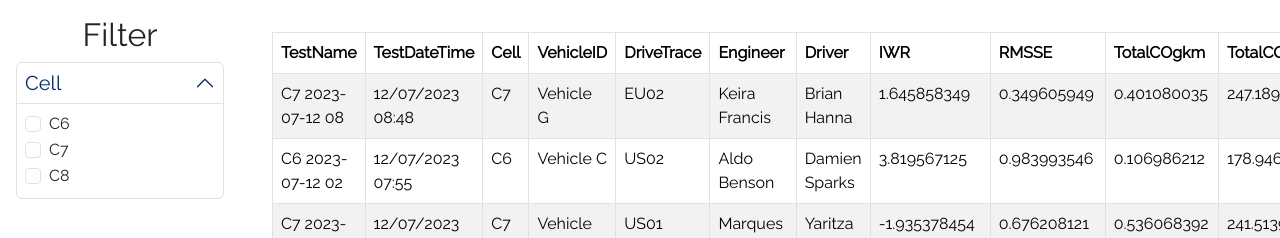
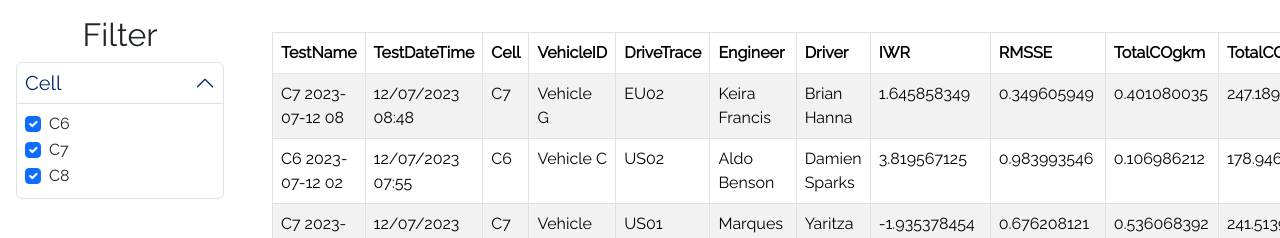
Before and after one commit to bryce-krispies/JLR-test, a React (Create React App) app: page / in a window 1280 px wide. Both pictures are taken after a click on the button "Cell". Shown: the top 238 px of the page. Built offline with nearby package versions, Linux system fonts and the light colour scheme.

Commit message:
Get checkboxes for cells working

```diff
--- a/src/App.js
+++ b/src/App.js
@@ -7,6 +7,7 @@ import csvFile from './CDTData.csv';
 
 function App() {
   const [filterSpecs, setFilterSpecs] = useState([]);
+  const [checkedCells, setCheckedCells] = useState([]);
   const [record, setRecord] = useState([]);
   const [filtered, setFiltered] = useState([]);
 
@@ -52,15 +53,17 @@ function App() {
         setFilterSpecs(temp);
         setRecord(input.data[0]);
         setFiltered(input.data);
+
+        setCheckedCells(temp.cell);
       }
     });
   }, []);
 
   return (
     <div className="app">
-      <Sidebar filterSpecs={filterSpecs}/>
+      <Sidebar filterSpecs={filterSpecs} checkedCells={checkedCells} setCheckedCells={setCheckedCells}/>
       <div style={{height: "100%", width: "1px", backgroundColor: "black"}}/>
-      <Visualization record={record} filtered={filtered}/>
+      <Visualization record={record} filtered={filtered} checkedCells={checkedCells}/>
     </div>
   );
 }
--- a/src/components/Sidebar.jsx
+++ b/src/components/Sidebar.jsx
@@ -4,6 +4,22 @@ import Accordion from "react-bootstrap/Accordion";
 import Form from 'react-bootstrap/Form';
 
 function Sidebar(props) {
+
+    function cellChecked() {
+        var cells = [...props.checkedCells];
+        for(var i = props.filterSpecs.cell.length - 1; i>=0; i--) {
+            var checkboxes = document.getElementsByName(props.filterSpecs.cell[i]);
+            for(var j = checkboxes.length - 1; j>=0; j--) {
+                var index = cells.indexOf(checkboxes[j].id);
+                if(checkboxes[j].checked && index === -1) {
+                    cells.push(checkboxes[j].id);
+                } else if(index !== -1 && !checkboxes[j].checked) {
+                    cells.splice(index, 1);
+                }
+            }
+        }
+        props.setCheckedCells(cells);
+    }
 
     return (
         <div className="sidebar-container">
@@ -13,7 +29,9 @@ function Sidebar(props) {
                     <Accordion.Header><h5 style={{margin: "0"}}>Cell</h5></Accordion.Header>
                     <Accordion.Body>
                         <Form>
-                            {props.filterSpecs.cell && props.filterSpecs.cell.map((label)=><Form.Check type={'checkbox'} id={`default-checkbox`} label={label}/>)}
+                            {props.filterSpecs.cell && props.filterSpecs.cell.map((label)=>
+                                <Form.Check name={label} onClick={(e) => cellChecked(e.target.checked, label)} defaultChecked={props.checkedCells.includes(label)} type="checkbox" id={label} label={label}/>
+                            )}
                         </Form>
                     </Accordion.Body>
                 </Accordion.Item>
--- a/src/components/Visualization.jsx
+++ b/src/components/Visualization.jsx
@@ -12,7 +12,12 @@ function Visualization(props) {
                         </tr>
                     </thead>
                     <tbody>
-                        {props.filtered.map((entry) => <tr>{Object.values(entry).map((value) => <td>{value}</td>)}</tr>)}
+                        {props.filtered.map((entry) => {
+                            if (!props.checkedCells.includes(entry['Cell'])) {
+                                return;
+                            }
+                            return <tr>{Object.values(entry).map((value) => <td>{value}</td>)}</tr>;
+                        })}
                     </tbody>
                 </Table>
             </div>
```
